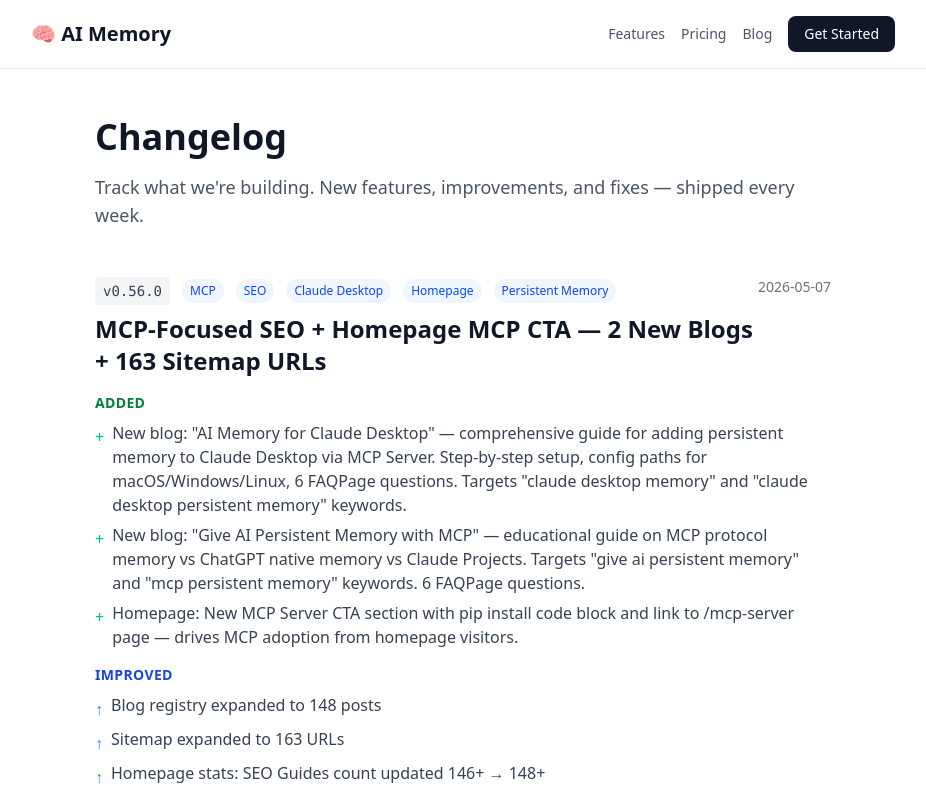
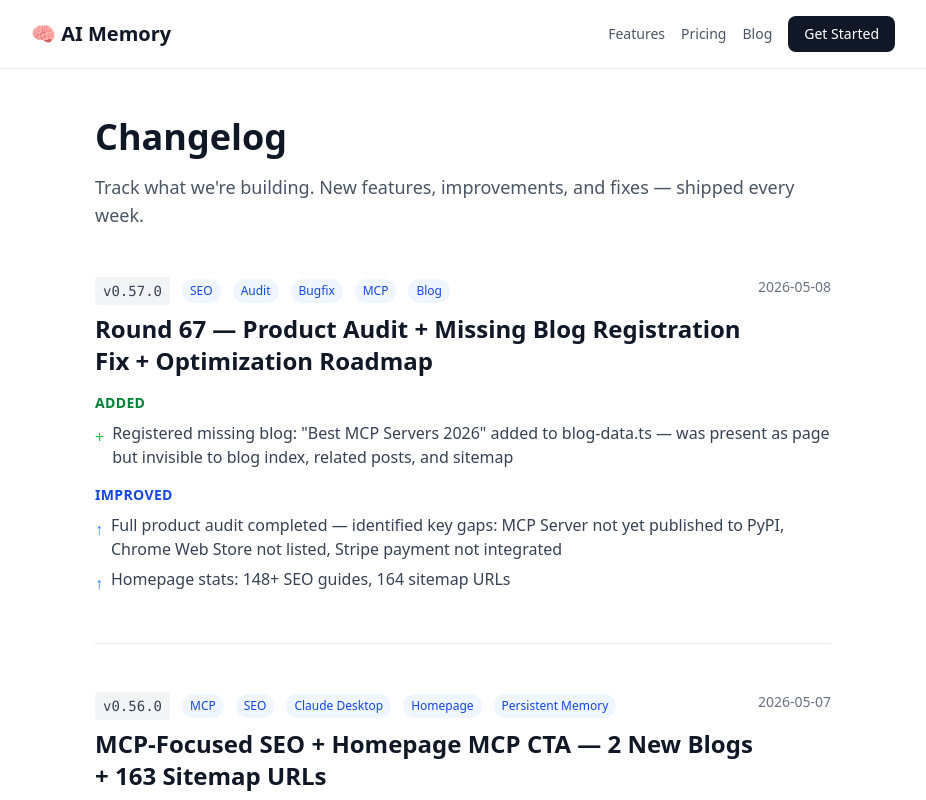
Before and after one commit to jingchang0623-crypto/aimemory, a Next.js app: page /changelog in a window 1280 px wide. Shown: the top 800 px of the page, without its empty margins (177-1103 px from the left). Built offline with nearby package versions, Linux system fonts and the light colour scheme.

Commit message:
fix: register missing best-mcp-servers-2026 blog + sitemap update + changelog v0.57.0 (Round 67 audit)

```diff
--- a/src/app/changelog/page.tsx
+++ b/src/app/changelog/page.tsx
@@ -17,6 +17,25 @@
 };
 
 const releases = [
+    {
+    version: 'v0.57.0',
+    date: '2026-05-08',
+    title: 'Round 67 — Product Audit + Missing Blog Registration Fix + Optimization Roadmap',
+    tags: ['SEO', 'Audit', 'Bugfix', 'MCP', 'Blog'],
+    changes: {
+      added: [
+        'Registered missing blog: "Best MCP Servers 2026" added to blog-data.ts — was present as page but invisible to blog index, related posts, and sitemap',
+      ],
+      fixed: [
+        'blog-data.ts: best-mcp-servers-2026 slug was missing from registry (147 vs 148 directories) — now 148 entries matching 148 blog directories',
+        'sitemap.ts: Added best-mcp-servers-2026 URL (now 164 URLs)',
+      ],
+      improved: [
+        'Full product audit completed — identified key gaps: MCP Server not yet published to PyPI, Chrome Web Store not listed, Stripe payment not integrated',
+        'Homepage stats: 148+ SEO guides, 164 sitemap URLs',
+      ],
+    },
+  },
     {
     version: 'v0.56.0',
     date: '2026-05-07',
--- a/src/app/sitemap.ts
+++ b/src/app/sitemap.ts
@@ -981,5 +981,11 @@
       changeFrequency: 'monthly',
       priority: 0.9,
     },
+    {
+      url: `${baseUrl}/blog/best-mcp-servers-2026`,
+      lastModified: new Date(),
+      changeFrequency: 'monthly',
+      priority: 0.9,
+    },
   ];
 }
--- a/src/lib/blog-data.ts
+++ b/src/lib/blog-data.ts
@@ -1686,6 +1686,17 @@
     tags: ['mcp', 'memory', 'persistent', 'guide', 'protocol', 'ai'],
     lang: 'en',
   },
+  {
+    slug: 'best-mcp-servers-2026',
+    title: 'Best MCP Servers 2026 — Complete Guide for Claude Desktop, Cursor, and 113+ AI Clients',
+    description: 'The definitive guide to MCP servers for AI assistants. Discover the top servers for memory, search, automation, and more. Works with Claude Desktop, Cursor, Windsurf, and 113+ MCP clients.',
+    category: 'Guides',
+    date: '2026-05-08',
+    readTime: '20 min',
+    keywords: ['best mcp servers', 'mcp server guide', 'claude desktop mcp', 'cursor mcp servers', 'mcp memory server'],
+    tags: ['mcp', 'servers', 'guide', 'claude-desktop', 'cursor', 'comparison'],
+    lang: 'en',
+  },
 
 ];
 
```
